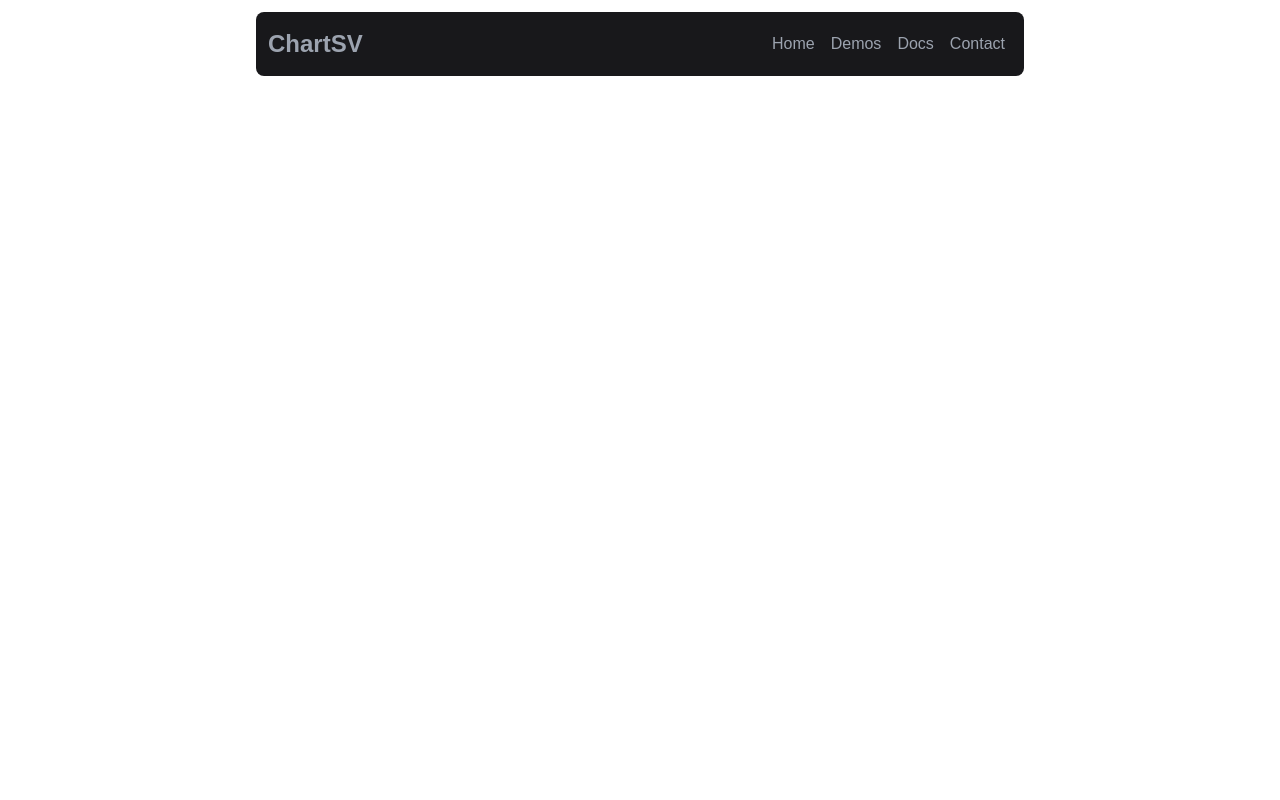
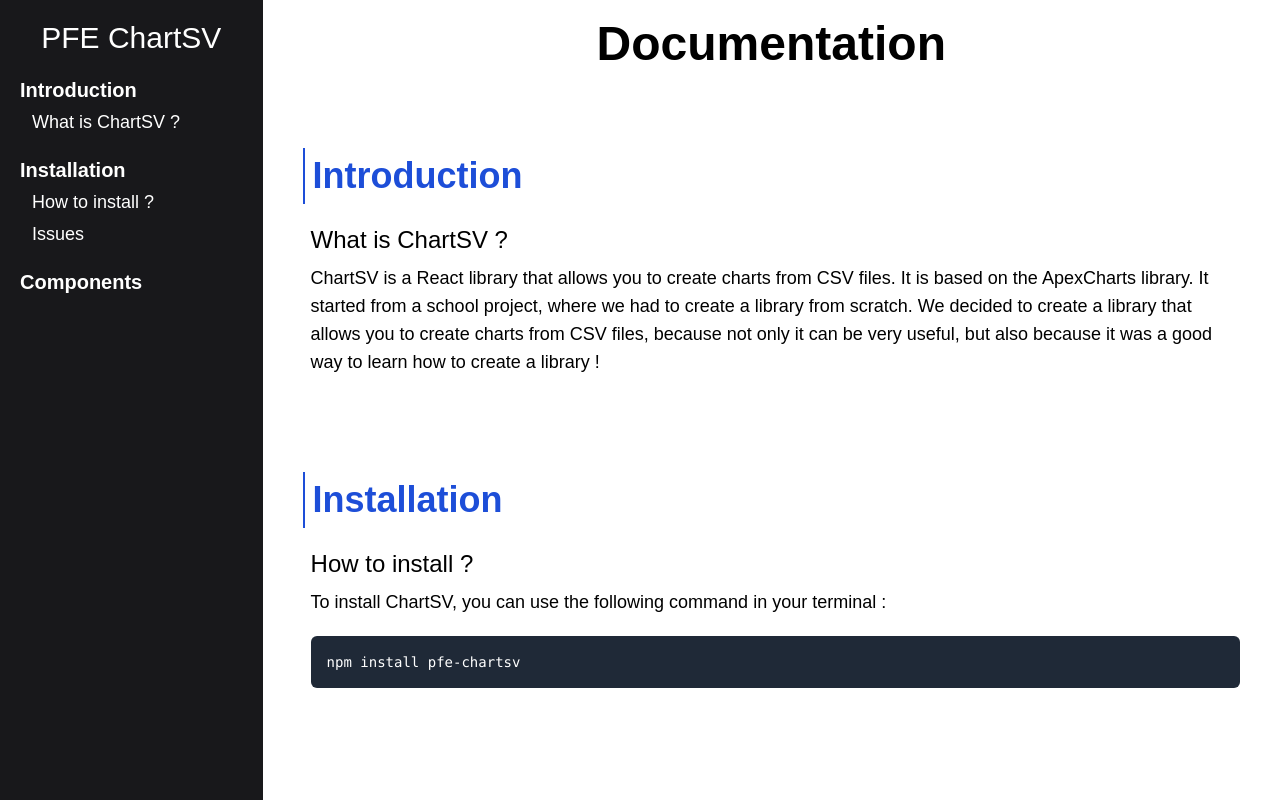
Before and after one commit to Cocancels/pfe-doc, a React (Create React App) app: page /docs in a window 1280 px wide. Built offline with nearby package versions, Linux system fonts and the light colour scheme.

Commit message:
ADD: Start of documentation

```diff
--- a/package.json
+++ b/package.json
@@ -12,6 +12,7 @@
     "@types/react-dom": "^18.2.18",
     "localforage": "^1.10.0",
     "match-sorter": "^6.3.1",
+    "pfe-chartsv": "^1.2.0",
     "react": "^18.2.0",
     "react-dom": "^18.2.0",
     "react-router-dom": "^6.21.1",
--- a/src/App.tsx
+++ b/src/App.tsx
@@ -1,16 +1,17 @@
 import "./App.css";
-import { Navbar } from "./Components/Navbar";
-import { BrowserRouter as Router, Route, Link, Routes } from "react-router-dom";
+import { BrowserRouter as Router, Route, Routes } from "react-router-dom";
 import { Home } from "./Pages/Home";
+import { Docs } from "./Pages/Docs";
 
 function App() {
   return (
     <div className="App">
       <Router>
-        <Navbar />
+        {/* <Navbar /> */}
         <Routes>
           <Route path="/" element={<Home />} />
           <Route path="/home" element={<Home />} />
+          <Route path="/docs" element={<Docs />} />
         </Routes>
       </Router>
     </div>
--- /dev/null
+++ b/src/Pages/Docs.tsx
@@ -0,0 +1,178 @@
+import { useRef } from "react";
+
+interface SidebarLinkProps {
+  linkRef: any;
+  children: React.ReactNode;
+  depth: number;
+}
+
+interface SidebarProps {
+  installationRef: any;
+  introductionRef: any;
+  whatIsRef: any;
+  issuesRef: any;
+  componentsRef: any;
+  howInstallRef: any;
+}
+
+export const Docs = () => {
+  const installationRef = useRef(null);
+  const introductionRef = useRef(null);
+  const whatIsRef = useRef(null);
+  const issuesRef = useRef(null);
+  const componentsRef = useRef(null);
+  const howInstallRef = useRef(null);
+
+  return (
+    <div className="flex">
+      <Sidebar
+        installationRef={installationRef}
+        introductionRef={introductionRef}
+        whatIsRef={whatIsRef}
+        issuesRef={issuesRef}
+        componentsRef={componentsRef}
+        howInstallRef={howInstallRef}
+      />
+      <div className="w-full">
+        <div className="w-full flex justify-center mt-5">
+          <h1 className="font-bold text-5xl">Documentation</h1>
+        </div>
+
+        <div className="w-full flex justify-start mt-10 p-10">
+          <div className="w-full">
+            <MainSection title="Introduction" ref={introductionRef} />
+            <SubSection title="What is ChartSV ?" ref={whatIsRef}>
+              <p className="text-lg mt-2">
+                ChartSV is a React library that allows you to create charts from
+                CSV files. It is based on the ApexCharts library. It started
+                from a school project, where we had to create a library from
+                scratch. We decided to create a library that allows you to
+                create charts from CSV files, because not only it can be very
+                useful, but also because it was a good way to learn how to
+                create a library !
+              </p>
+            </SubSection>
+
+            <div className="w-full mt-24">
+              <MainSection title="Installation" ref={installationRef} />
+              <SubSection title="How to install ?" ref={howInstallRef}>
+                <p className="text-lg mt-2">
+                  To install ChartSV, you can use the following command in your
+                  terminal :
+                </p>
+                <CodeDisplay code="npm install pfe-chartsv" />
+              </SubSection>
+            </div>
+          </div>
+        </div>
+      </div>
+    </div>
+  );
+};
+
+const Sidebar = (props: SidebarProps) => {
+  const {
+    installationRef,
+    introductionRef,
+    whatIsRef,
+    issuesRef,
+    componentsRef,
+    howInstallRef,
+  } = props;
+
+  return (
+    <div className="flex flex-col w-1/4 h-screen bg-zinc-900 sticky top-0 text-white p-5">
+      <div className="flex justify-center">
+        <h3 className="text-3xl">PFE ChartSV</h3>
+      </div>
+      <div className="flex flex-col">
+        <SidebarLink linkRef={introductionRef} depth={1}>
+          Introduction
+        </SidebarLink>
+        <SidebarLink linkRef={whatIsRef} depth={2}>
+          What is ChartSV ?
+        </SidebarLink>
+        <SidebarLink linkRef={installationRef} depth={1}>
+          Installation
+        </SidebarLink>
+        <SidebarLink linkRef={howInstallRef} depth={2}>
+          How to install ?
+        </SidebarLink>
+        <SidebarLink linkRef={issuesRef} depth={2}>
+          Issues
+        </SidebarLink>
+        <SidebarLink linkRef={componentsRef} depth={1}>
+          Components
+        </SidebarLink>
+      </div>
+    </div>
+  );
+};
+
+const SidebarLink = (props: SidebarLinkProps) => {
+  const { linkRef, children, depth } = props;
+
+  const fontSize = depth === 1 ? "text-xl" : "text-lg";
+  const fontWeight = depth === 1 ? "font-bold" : "font-light";
+  const marginLeft = () => {
+    if (depth === 1) {
+      return "ml-0 mt-5";
+    } else if (depth === 2) {
+      return "ml-3 mt-1";
+    } else if (depth === 3) {
+      return "ml-5";
+    } else if (depth === 4) {
+      return "ml-10";
+    } else {
+      return "ml-15";
+    }
+  };
+
+  return (
+    <div
+      className={`flex flex-col ${fontSize} ${fontWeight} ${marginLeft()}`}
+      onClick={() => linkRef.current.scrollIntoView({ behavior: "smooth" })}
+    >
+      <p>{children}</p>
+    </div>
+  );
+};
+
+interface CodeDisplayProps {
+  code: string;
+}
+
+const CodeDisplay = (props: CodeDisplayProps) => {
+  const { code } = props;
+
+  return (
+    <div className="bg-gray-800 text-white p-4 font-mono text-sm rounded-md overflow-x-auto mt-5">
+      <pre>{code}</pre>
+    </div>
+  );
+};
+
+const MainSection = (props: { title: string; ref: any }) => {
+  return (
+    <div className="w-full" ref={props.ref}>
+      <h2 className="text-4xl font-bold text-blue-700 border-l-2 p-2 border-blue-700">
+        {props.title}
+      </h2>
+    </div>
+  );
+};
+
+const SubSection = (props: {
+  title: string;
+  ref: any;
+  children?: React.ReactNode;
+}) => {
+  return (
+    <div className="mt-2 pl-2">
+      <h3 ref={props.ref} className="text-2xl font-italic mt-5">
+        {props.title}
+      </h3>
+      {props.children}
+    </div>
+  );
+};
--- a/src/Pages/Home.tsx
+++ b/src/Pages/Home.tsx
@@ -1,3 +1,4 @@
+import { CustomChart } from "pfe-chartsv";
 import { Button } from "../Components/Button";
 
 export const Home = () => {
@@ -35,6 +36,12 @@ export const Home = () => {
         </div>
         <div>
           <img src="./test.png" alt="" />
+          <CustomChart
+            link={"./test.csv"}
+            title={"Custom chart"}
+            description={"Custom description"}
+            cols={["age", "monnaie"]}
+          />
         </div>
       </div>
     </div>
```
Also changed, not shown: public/test.csv (added), 1 other file (tests, documents, lock files or other folders).
